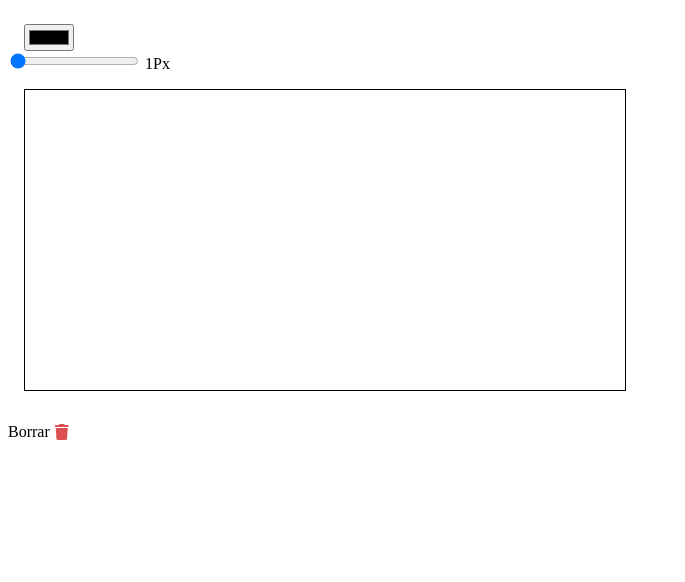
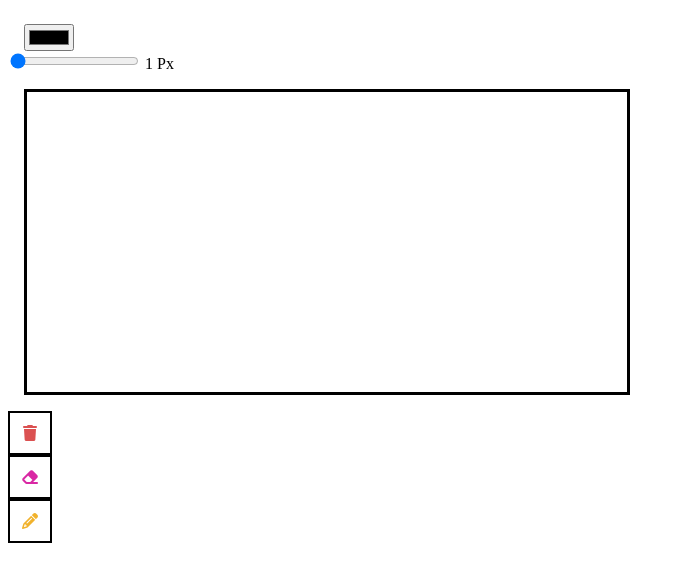
Before and after one commit to LuisGarGomez/DILab_2023-1, a plain HTML site: page index.html in a window 1280 px wide. Shown: the whole page, without its empty margins (0-685 px from the left). Drawn offline with Linux system fonts and the light colour scheme.

Commit message:
Tarea canvas: Pincel de borrado

```diff
--- a/index.html
+++ b/index.html
@@ -20,14 +20,25 @@
 
   <section>
     <input type="range" class="js-line-range" min="1" max="72" value="1">
-    <label class="js-range-value">1</label>Px
+    <label class="js-range-value">1 </label>Px
   </section>
 
 <canvas class="js-paint  paint-canvas" width="600" height="300"></canvas>
+
   <button id="borrar" type="button">
-    <p> Borrar </p>
+
     <i class="fa-solid fa-trash"></i>
   </button>
+
+  <button id="borrador" type="button">
+
+    <i class="fa-solid fa-eraser"></i>
+  </button>
+
+  <button id="lapiz" type="button">
+
+    <i class="fa-solid fa-pencil"></i>
+
 </body>
 
 
@@ -38,9 +49,16 @@
   const context = paintCanvas.getContext( '2d' );
   context.lineCap = 'round';
 
+  const procesarModoBorrar = function(event){
+    context.globalCompositeOperation = 'destination-out';
+  }
 
   const procesarClickBorrar = function(event){
     context.clearRect(0, 0, paintCanvas.clientWidth, paintCanvas.clientHeight);
+  }
+
+  const procesarModoLapiz = function(event){
+    context.globalCompositeOperation = 'source-over';
   }
 
   const colorPicker = document.querySelector( '.js-color-picker');
@@ -95,5 +113,11 @@
 
   const borrarCanvasButton = document.querySelector( '#borrar');
   borrarCanvasButton.addEventListener( 'click', procesarClickBorrar);
+
+  const borradorCanvasButton = document.querySelector( '#borrador');
+  borradorCanvasButton.addEventListener( 'click', procesarModoBorrar);
+
+  const lapizCanvasButton = document.querySelector( '#lapiz');
+  lapizCanvasButton.addEventListener( 'click', procesarModoLapiz);
 </script>
 </html>
--- a/styles.css
+++ b/styles.css
@@ -1,5 +1,5 @@
 .paint-canvas {
-  border: 1px black solid;
+  border: 3px black solid;
   display: block;
   margin: 1rem;
 }
@@ -15,8 +15,12 @@ button{
 
 #borrar{
   display: flex;
+  border: 2px solid black;
+  width: 40px;
+  height: 40px;
   align-items:center;
   justify-content: center;
+  font-weight: bold;
   gap:5px;
 }
 
@@ -27,3 +31,33 @@ button{
 #borrar:hover{
   cursor: pointer;
 }
+
+#borrador{
+  display: flex;
+  border: 2px solid black;
+  width: 40px;
+  height: 40px;
+  align-items:center;
+  justify-content: center;
+  font-weight: bold;
+  gap:5px;
+}
+
+#borrador i{
+  color:rgb(217, 40, 164);
+}
+
+#lapiz{
+  display: flex;
+  border: 2px solid black;
+  width: 40px;
+  height: 40px;
+  align-items:center;
+  justify-content: center;
+  font-weight: bold;
+  gap:5px;
+}
+
+#lapiz i{
+  color:rgba(238, 165, 7, 0.85);
+}
```
